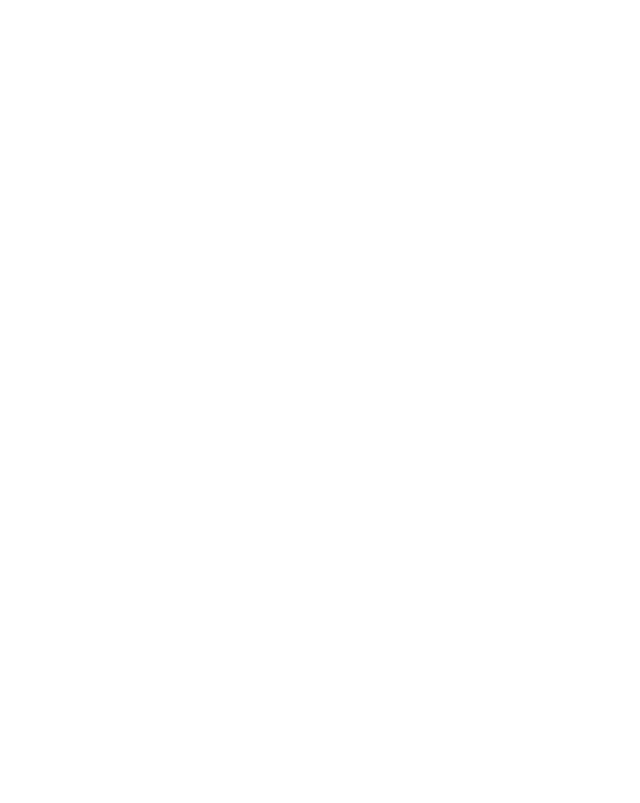
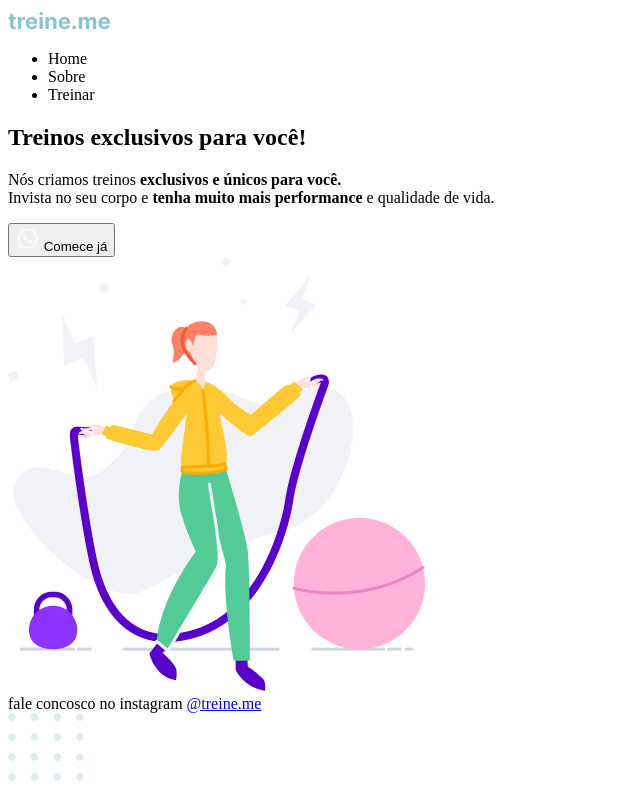
Before and after one commit to emanueltavecia/train.me, a plain HTML site: page index.html in a window 1280 px wide. Shown: the whole page, without its empty margins (0-640 px from the left). Drawn offline with Linux system fonts and the light colour scheme.

Commit message:
add html structure

```diff
--- a/index.html
+++ b/index.html
@@ -1,12 +1,51 @@
 <!DOCTYPE html>
 <html lang="pt-br">
-<head>
-  <meta charset="UTF-8">
-  <meta name="viewport" content="width=device-width, initial-scale=1.0">
-  <title>Project 02 - Explorer - Land 02</title>
-  <link rel="stylesheet" href="style.css">
-</head>
-<body>
+  <head>
+    <meta charset="UTF-8" />
+    <meta name="viewport" content="width=device-width, initial-scale=1.0" />
+    <title>Project 02 - Explorer - Land 02</title>
+    <link rel="stylesheet" href="style.css" />
+  </head>
+  <body>
+    <div class="page">
+      <header>
+        <img src="assets/logo.svg" alt="treine.me" />
 
-</body>
+        <nav>
+          <ul>
+            <li>Home</li>
+            <li>Sobre</li>
+            <li>Treinar</li>
+          </ul>
+        </nav>
+      </header>
+
+      <main>
+        <section>
+          <h1>Treinos exclusivos para você!</h1>
+
+          <p>
+            Nós criamos treinos <strong>exclusivos e únicos para você.</strong>
+            <br />
+            Invista no seu corpo e
+            <strong>tenha muito mais performance</strong> e qualidade de vida.
+          </p>
+
+          <button>
+            <img src="assets/whatsapp.svg" alt="WhatsApp icon" />
+            Comece já
+          </button>
+        </section>
+
+        <img src="assets/img.png" alt="Illustration of a woman at a gym" />
+      </main>
+
+      <footer>
+        fale concosco no instagram
+        <a href="http://instagram.com/treineme" target="_blank">@treine.me</a>
+      </footer>
+    </div>
+
+    <img src="assets/balls.svg" alt="Green balls illustration" />
+  </body>
 </html>
```
Also changed, not shown: assets/balls.svg (added), assets/img.png (added), assets/logo.svg (added), assets/whatsapp.svg (added).
